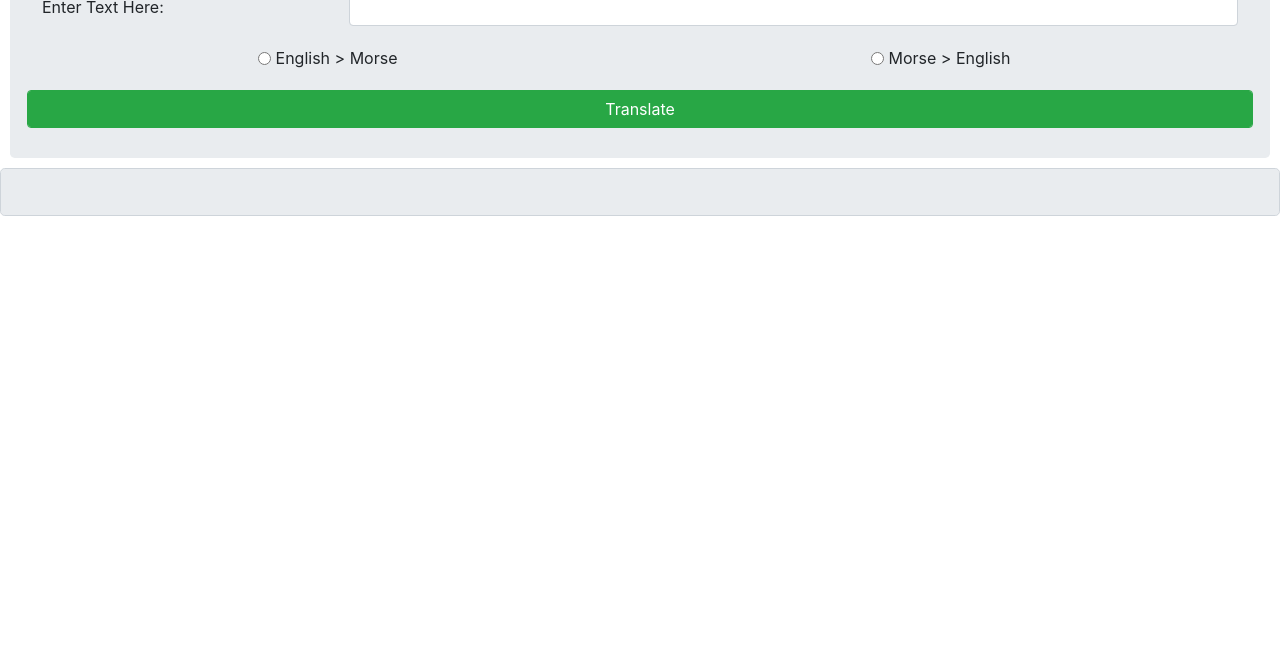
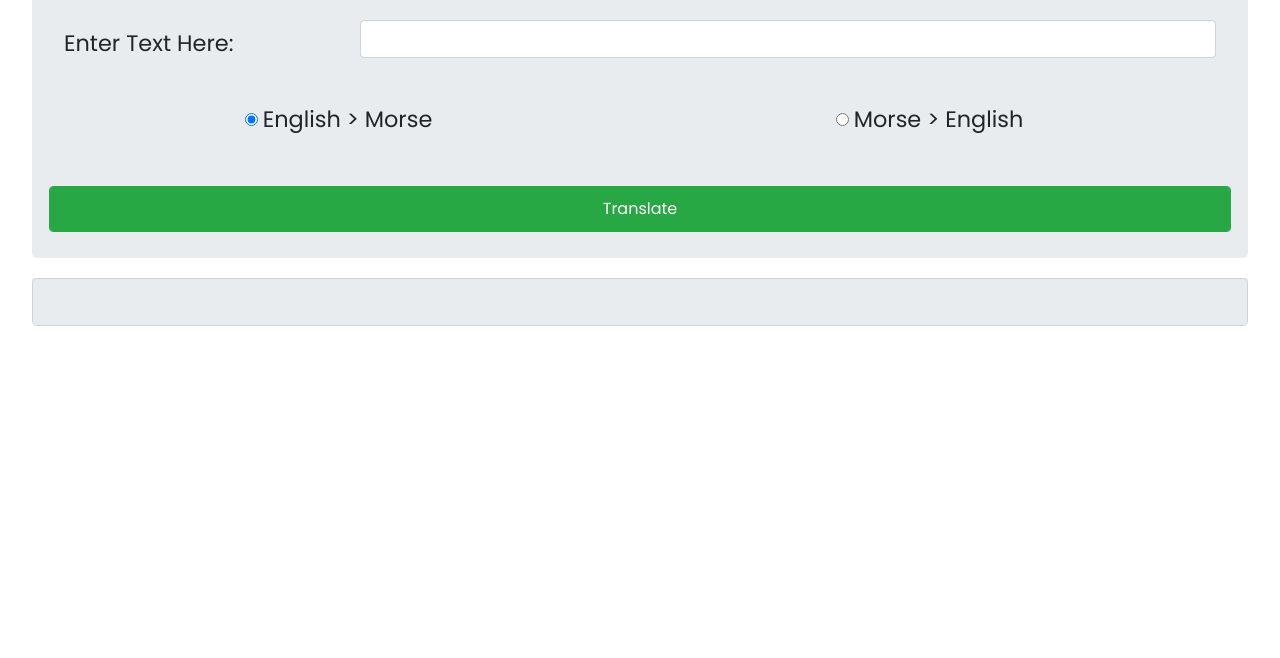
Before and after one commit to helexander/morsecode-jest, a website with bundled scripts: page index.html in a window 1280 px wide. Shown: the part 142-800 px from the top of the page. Built offline with nearby package versions, Linux system fonts and the light colour scheme.

Commit message:
added some styling on form

```diff
--- a/css/main-style.scss
+++ b/css/main-style.scss
@@ -1,14 +1,66 @@
+@import url("https://fonts.googleapis.com/css2?family=Poppins:wght@200;400&display=swap");
+
+* {
+	font-family: "Poppins", sans-serif;
+}
+
+body {
+	display: flex;
+	flex-direction: column;
+	align-items: center;
+}
+
 .jumbotron {
 	margin: 10px;
-	height: 290px;
+	height: 390px;
+	width: 95%;
+
+	@media (max-width: 875px) {
+		height: 420px;
+	}
+
+	&__title {
+		text-align: center;
+		margin-bottom: 40px;
+	}
 }
 
 .row {
 	margin-bottom: 20px;
 }
 
-.block__result {
-	width: 90vw;
-	height: 20px;
-	background-color: #eee;
+.form {
+	&__input {
+		@media (max-width: 875px) {
+			transform: translateY(20px);
+		}
+
+		&-text {
+			font-size: 1.4rem;
+			margin-bottom: 15px;
+		}
+	}
+	&__radio {
+		&-btn {
+			font-size: 2rem;
+			cursor: pointer;
+		}
+
+		&-label {
+			font-size: 1.4rem;
+		}
+	}
+	&__button {
+		margin-top: 30px;
+		padding: 10px 0;
+	}
 }
+
+.container {
+	&__result {
+		width: 95%;
+		height: 20px;
+		background-color: #eee;
+		margin: 10px;
+	}
+}
--- a/index.html
+++ b/index.html
@@ -15,45 +15,52 @@
 	</head>
 	<body>
 		<div class="jumbotron">
-			<h1 class="jumbo__header">Morse Code translator</h1>
+			<h1 class="jumbotron__title">Morse Code translator</h1>
 
 			<form id="form_morse">
 				<div class="form-group">
 					<div class="row">
-						<label class="col-sm-3 col-form-label" for="input_english"
+						<label
+							class="col-sm-3 col-form-label form__input-text"
+							for="input_english"
 							>Enter Text Here:
 						</label>
 						<div class="col-sm-9">
 							<input
 								id="input_english"
-								class="form-control"
+								class="form-control form__input"
 								type="text"
 								autocomplete="off"
 							/>
 						</div>
 					</div>
-					<div class="row justify-content-around">
+					<div class="row justify-content-around form__radio">
 						<div class="form-check form-check-inline">
 							<input
-								class="form-check-input"
+								class="form-check-input form__radio-btn"
 								type="radio"
 								id="convertToMorse"
 								value="convertToMorse"
 								name="radioConvert"
+								checked
 							/>
-							<label class="form-check-label" for="convertToMorse"
+							<label
+								class="form-check-label form__radio-label"
+								for="convertToMorse"
 								>English > Morse</label
 							>
 						</div>
 						<div class="form-check form-check-inline">
 							<input
-								class="form-check-input"
+								class="form-check-input form__radio-btn"
 								type="radio"
 								id="convertToEnglish"
 								value="convertToEnglish"
 								name="radioConvert"
 							/>
-							<label class="form-check-label" for="convertToEnglish"
+							<label
+								class="form-check-label form__radio-label"
+								for="convertToEnglish"
 								>Morse > English</label
 							>
 						</div>
@@ -63,7 +70,7 @@
 						<button
 							id="button_translate"
 							type="submit"
-							class="btn btn-success form-control"
+							class="btn btn-success form-control form__button"
 						>
 							Translate
 						</button>
@@ -71,7 +78,7 @@
 				</div>
 			</form>
 		</div>
-		<div class="input-group input-group-lg">
+		<div class="input-group input-group-lg container__result">
 			<input
 				type="text"
 				class="form-control"
```
Also changed, not shown: css/main-style.css, 7 other files.
